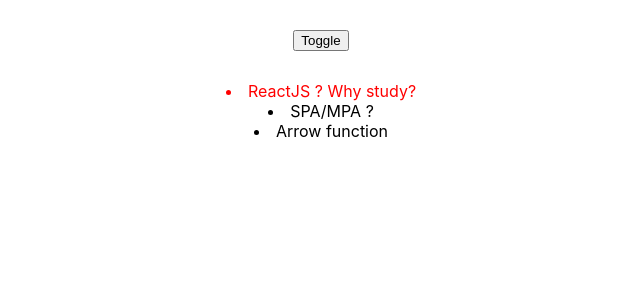
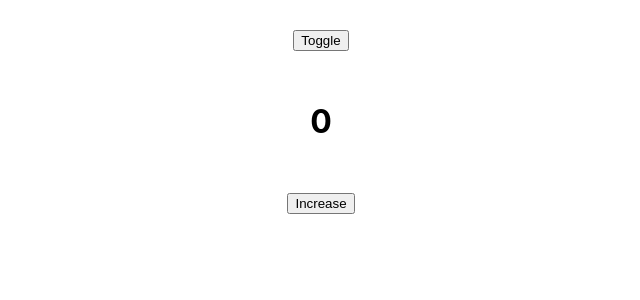
Before and after one commit to baovng/new-react, a React (Create React App) app: page / in a window 1280 px wide. Both pictures are taken after a click on the button "Toggle". Shown: the top 300 px of the page, without its empty margins (319-959 px from the left). Built offline with nearby package versions, Linux system fonts and the light colour scheme.

Commit message:
useLayoutEffect

```diff
--- a/src/App.js
+++ b/src/App.js
@@ -14,7 +14,7 @@
 import Timers from './useEffect/Timers';
 import ChangeAvatar from './useEffect/ChangeAvatar';
 import Comment from './useEffect/Comment';
-
+import ContentLE from './useLayoutEffeect/ContentLE';
 const App = () => {
 	const [toggle, setToggle] = useState(false);
 
@@ -31,7 +31,10 @@
 			{/* {toggle && <Resize />} */}
 			{/* {toggle && <Timers />} */}
 			{/* {toggle && <ChangeAvatar />} */}
-			{toggle && <Comment />}
+			{/* {toggle && <Comment />} */}
+
+			{/* content of useLayoutEffect */}
+			{toggle && <ContentLE />}
 		</div>
 	);
 };
--- /dev/null
+++ b/src/useLayoutEffeect/ContentLE.js
@@ -0,0 +1,42 @@
+//Khác nhau về thứ tự render component
+
+//useEffect
+/*
+ 1. Cập nhật lại State
+ 2. Cập nhật DOM (mutated)
+ 3. Render lại UI
+ 4. Gọi cleanup nếu deps thay đổi
+ 5. gọi useEffect callback
+  */
+
+// useLayoutEffect
+// 1. Cập nhật lại State
+// 2. Cập nhật lại DOM (mutated)
+// 3. Gọi cleanup nếu deps thay đổi (sync)
+// 4. Gọi useLayoutEffect callback (sync)
+// 5. Render lại UI
+
+//Bài toán: tạo click button tăng 1
+import { useEffect, useLayoutEffect, useState } from 'react';
+
+const ContentLE = () => {
+	const [count, setCount] = useState(0);
+	const handleClick = () => {
+		setCount((prev) => prev + 1);
+	};
+
+	useLayoutEffect(() => {
+		if (count > 3) {
+			setCount(0);
+		}
+		console.log('test');
+	}, [count]);
+	return (
+		<div>
+			<h1>{count}</h1>
+			<button onClick={handleClick}>Increase</button>
+		</div>
+	);
+};
+
+export default ContentLE;
```
